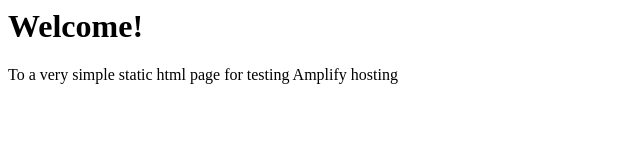
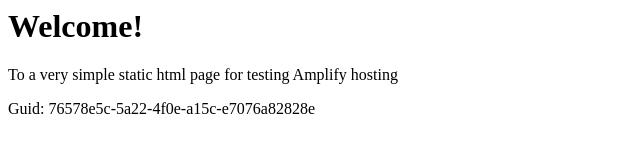
Before and after one commit to aws-aemilia-lhr/Github-PR-Commit-Integration-Test-DoNotTouch-v1-preprod-eu-west-2, a website: page src/index.html in a window 1280 px wide. Shown: the whole page, without its empty margins (0-640 px from the left). Drawn offline with Linux system fonts and the light colour scheme.

Commit message:
commit from integ tests

```diff
--- a/src/index.html
+++ b/src/index.html
@@ -1,3 +1,5 @@
+
+
 <html lang="en">
 
 <head>
@@ -10,6 +12,6 @@
 <body>
     <h1>Welcome!</h1>
     <p>To a very simple static html page for testing Amplify hosting</p>
-</body>
+    <p>Guid: 76578e5c-5a22-4f0e-a15c-e7076a82828e</p></body>
 
 </html>
```
